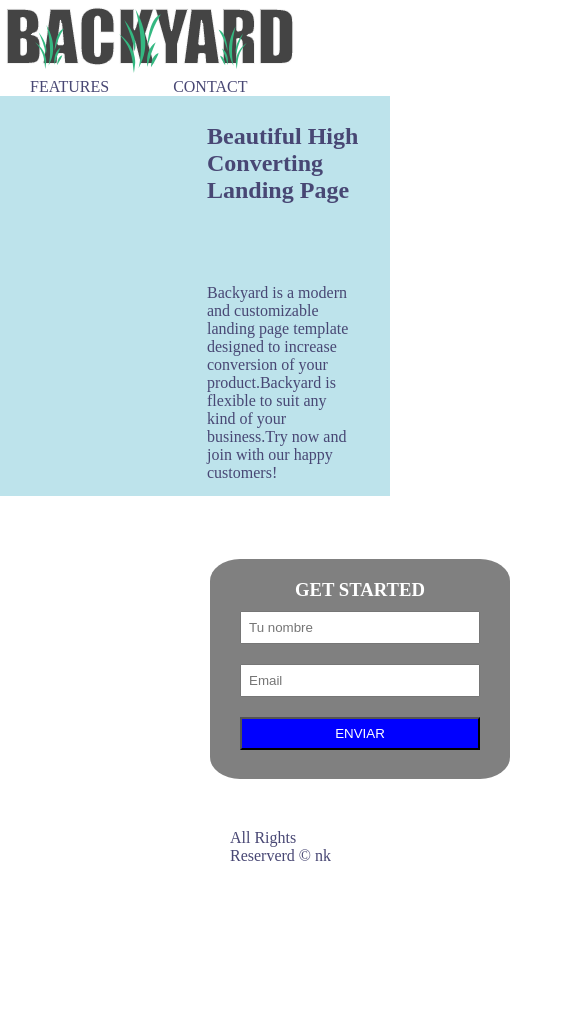
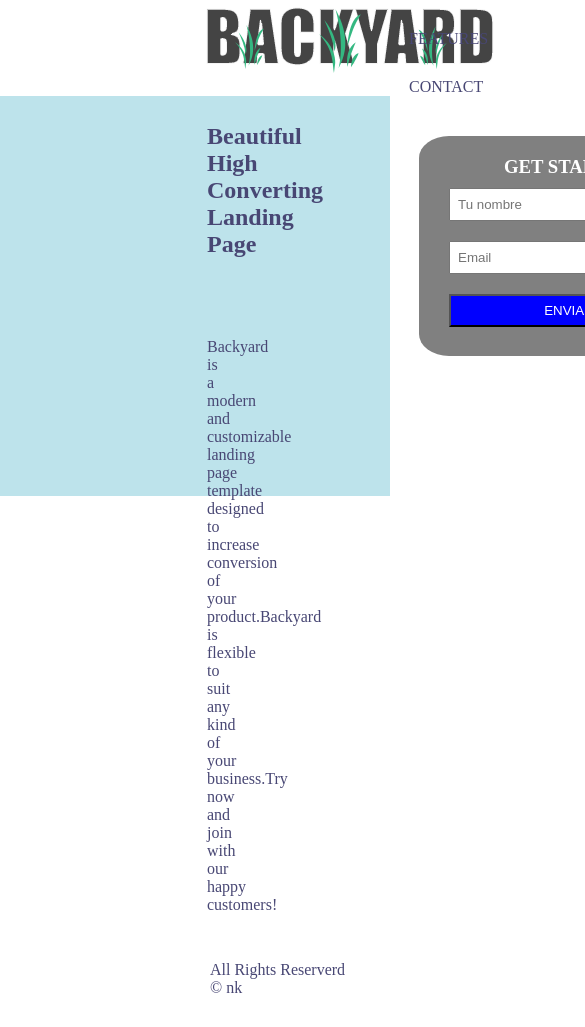
Before and after one commit to paulasepulveda/backyard, a plain HTML site: page index.html in a window 390 px wide. Shown: the top 1027 px of the page, 585 px wide, since content can reach past the window. Before the commit the page ends 895 px from the top, so only its background shows below. Drawn offline with Linux system fonts and the light colour scheme.

Commit message:
cambios en el encabezado, el footer y grid system

```diff
--- a/css/grid-system.css
+++ b/css/grid-system.css
@@ -12,7 +12,7 @@
 }
 
 .container {
-	width: 960px;
+	width: 1000px;
 	padding-left: 14px;
 	padding-right: 14px;
 	margin: 0px auto;
@@ -97,21 +97,13 @@
 	width: 100%;
 }
 
-@media only screen and (max-width: 320px) { [class*="col-"] {
+@media only screen and (min-width:535px) and (max-width:824px) { [class*="col-"] {
         width: 100%;
     }
-}
-
-@media only screen and (max-width: 400px) { [class*="col-"] {
-        width: 100%;
+    form {
+    	width:100%;
+    }
+    .col-6 {
+    	width: 100%;
     }
 }
-@media only screen and (max-width: 667px) { [class*="col-"] {
-        width: 100%;
-    }
-}
-
-@media only screen and (max-width: 1200px) { [class*="col-"] {
-        width: 100%;
-    }
-}
--- a/css/main.css
+++ b/css/main.css
@@ -1,25 +1,22 @@
-.logo {
+/*encabezado*/
+img {
 margin-left: 200px;
 }
 
 li   {
 list-style: none;
 display: inline-block;
-	margin-left: 30px;
-	margin-right: 30px;
+margin-left: 200px;
+padding-top: 30px;
 }
 
 a {
 text-decoration: none;
 color: #484774;
+margin-right:-150px;
 }
 
-.menu {
-
-	padding: 30px;
-	margin-left: 300px;
-}
-
+/*formulario*/
 .datos {
 background-color: #BDE3EB;
 height:400px;
@@ -83,11 +80,8 @@ h3 {
 color: white;
 }
 
-.final {
-	margin: 0;
+/*footer*/
+.derechos {
+margin-top: -20px;
+margin-left:180px;
 }
-
-.derechos {
-	margin-top: 10px;
-	margin-left:200px;
-}
```
Lines whose indentation alone changed are shown as unchanged.
